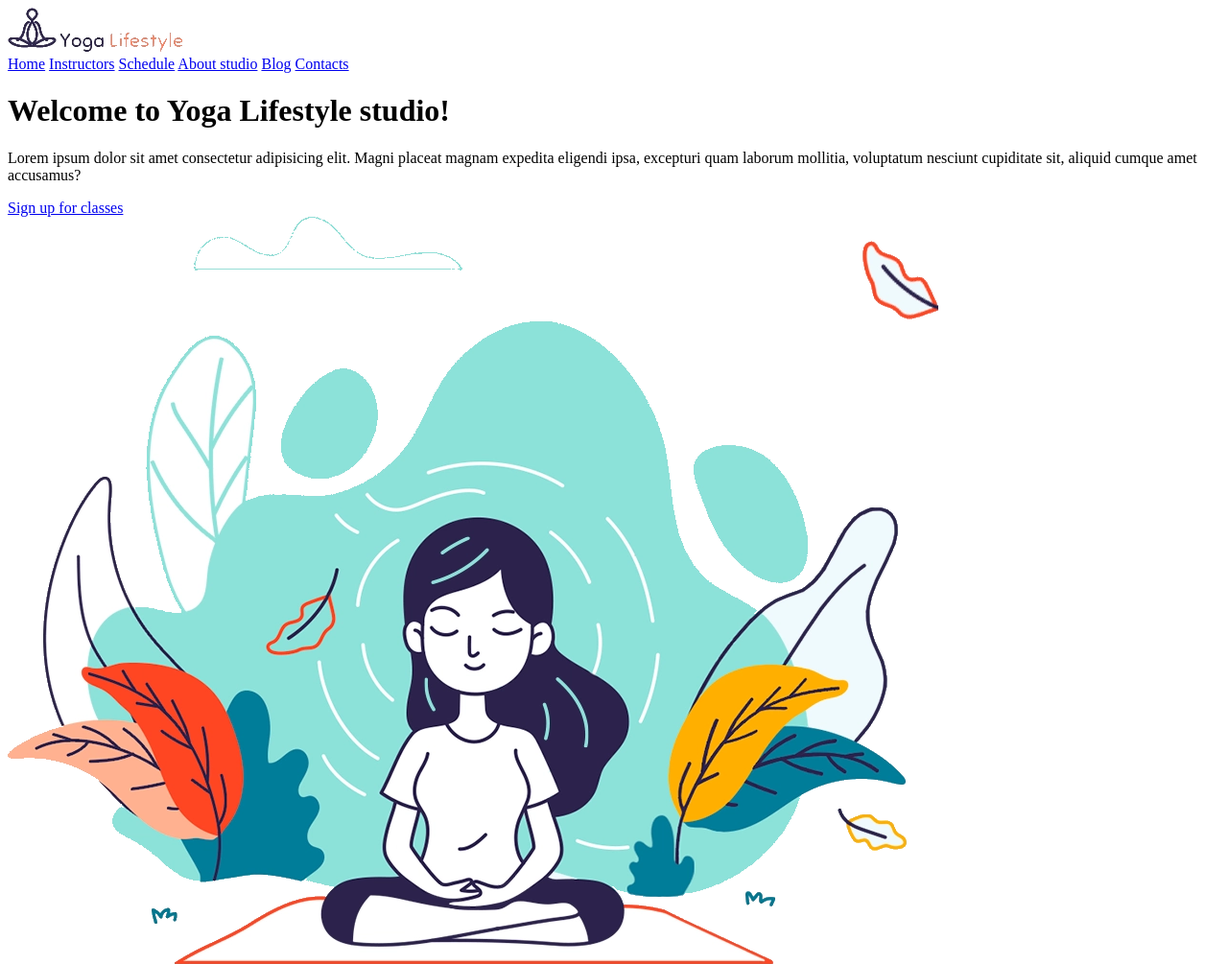
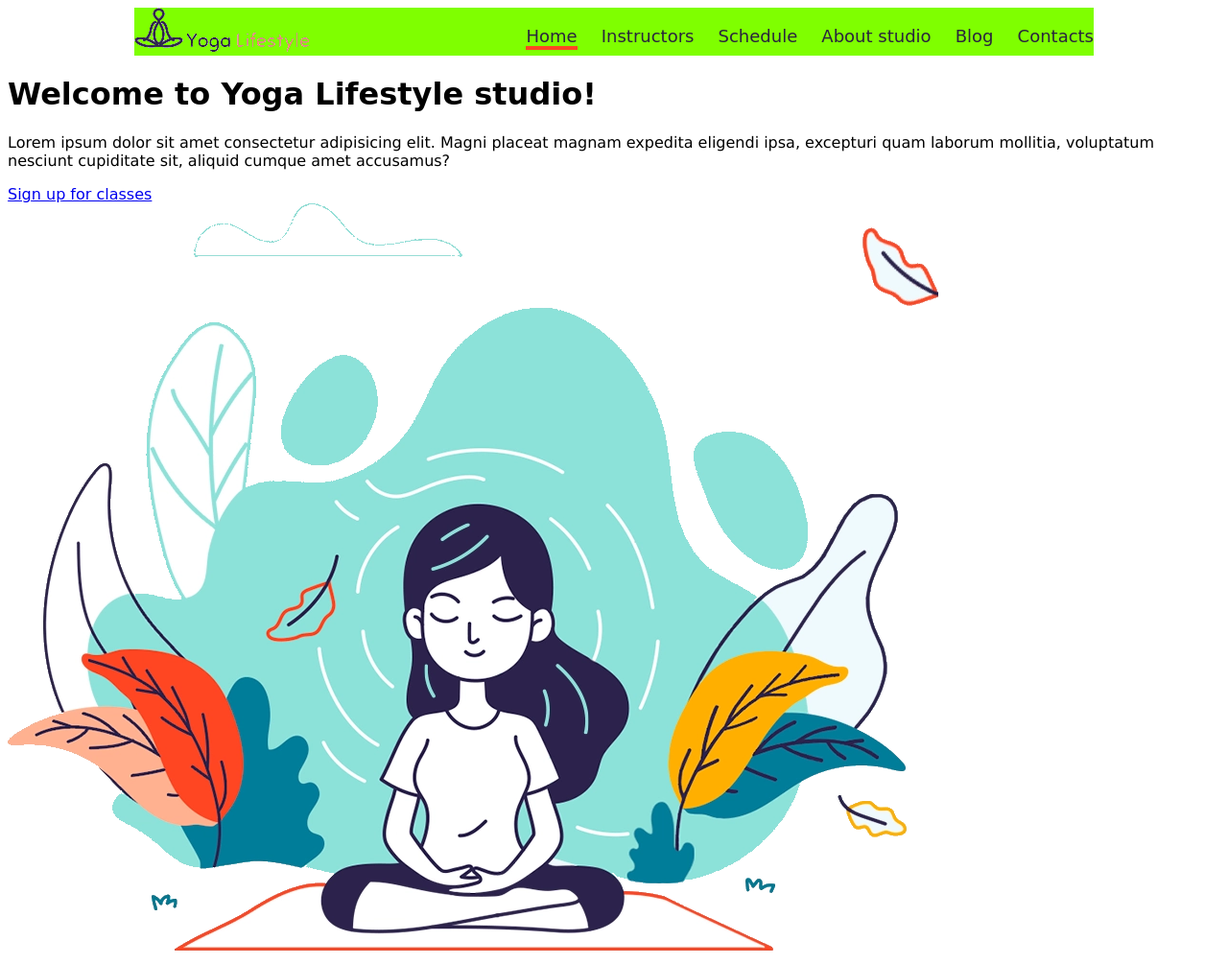
Before and after one commit to VaidasUrb/Yoga, a website: page index.html in a window 1280 px wide. Shown: the top 1005 px of the page at 96% size. Drawn offline with Linux system fonts and the light colour scheme.

Commit message:
Header style

```diff
--- a/css/main.css
+++ b/css/main.css
@@ -1,22 +1,40 @@
 body {
+  font-family: cursive;
 }
 
 header {
+  display: inline-block;
+  width: 1000px;
+  margin-left: calc((100% - 1000px) / 2);
+  background-color: chartreuse;
 }
 
 heder > image {
+  float: left;
+  height: 40px;
 }
 
 nav {
+  float: right;
+  margin-top: 20px;
 }
 
 nav > a {
+  font-size: 18px;
+  line-height: 20px;
+  text-decoration: none;
+  color: #2a243d;
+  margin-left: 20px;
+  border-bottom: 4px solid transparent;
 }
 
 nav > a:hover {
+  border-color: #ff4622;
 }
 
 nav > a:first-child {
+  margin-left: 0px;
+  border-color: #ff4622;
 }
 
 main {
@@ -32,6 +50,7 @@ h1 > span {
 }
 
 p {
+  font-family: Verdana, Geneva, Tahoma, sans-serif;
 }
 
 div > a {
```
